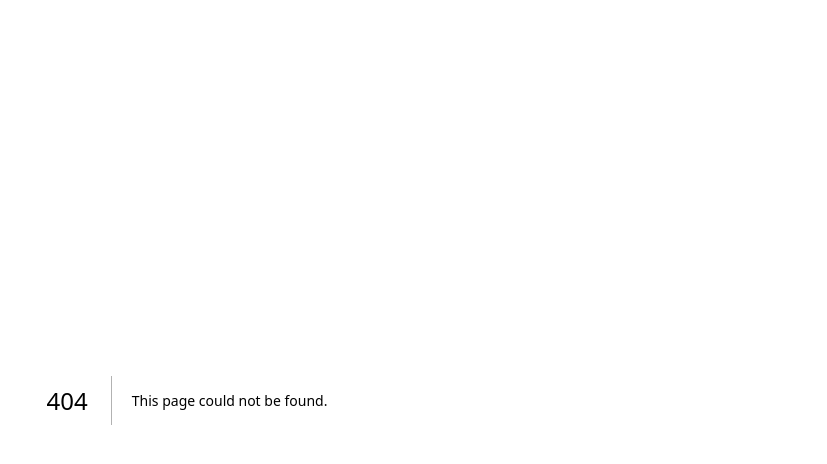
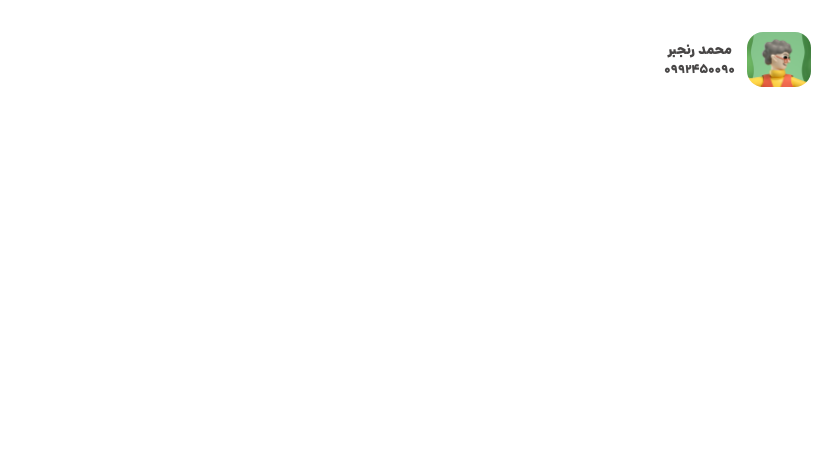
Before and after one commit to misarfehapp/misarfehMain, a Next.js app: page /user in a window 1280 px wide. Before the commit this address had no page. Shown: the top 464 px of the page, without its empty margins (453-1280 px from the left). Built offline with nearby package versions, Linux system fonts and the light colour scheme.

Commit message:
finished user header

```diff
--- /dev/null
+++ b/app/user/page.tsx
@@ -0,0 +1,9 @@
+import UserHeader from "@/components/user header/UserHeader";
+
+const UserPage = () => {
+  return <div>
+    {/* header */}
+    <div><UserHeader name="محمد رنجبر" phone="0992450090"/></div>
+  </div>;
+};
+export default UserPage;
--- /dev/null
+++ b/components/user header/UserHeader.tsx
@@ -0,0 +1,25 @@
+import Image from "next/image";
+import userImage from "./userImage.png";
+interface UserHeaderProps {
+  name: string;
+  phone: string;
+}
+
+const UserHeader = ({ name, phone }: UserHeaderProps) => {
+  return (
+    <div className="flex flex-row justify-end items-center gap-3 mt-8 mx-4">
+      <div className="flex flex-col justify-center items-center">
+        <p className="text-sm font-bold text-neutral-neutral30">{name}</p>
+        <p className="text-xs text-neutral-neutral30">{phone}</p>
+      </div>
+      <Image
+        src={userImage}
+        alt="user"
+        width={64.11}
+        height={56}
+        className="rounded-rounded-9"
+      />
+    </div>
+  );
+};
+export default UserHeader;
```
Also changed, not shown: components/user header/userImage.png (added).
